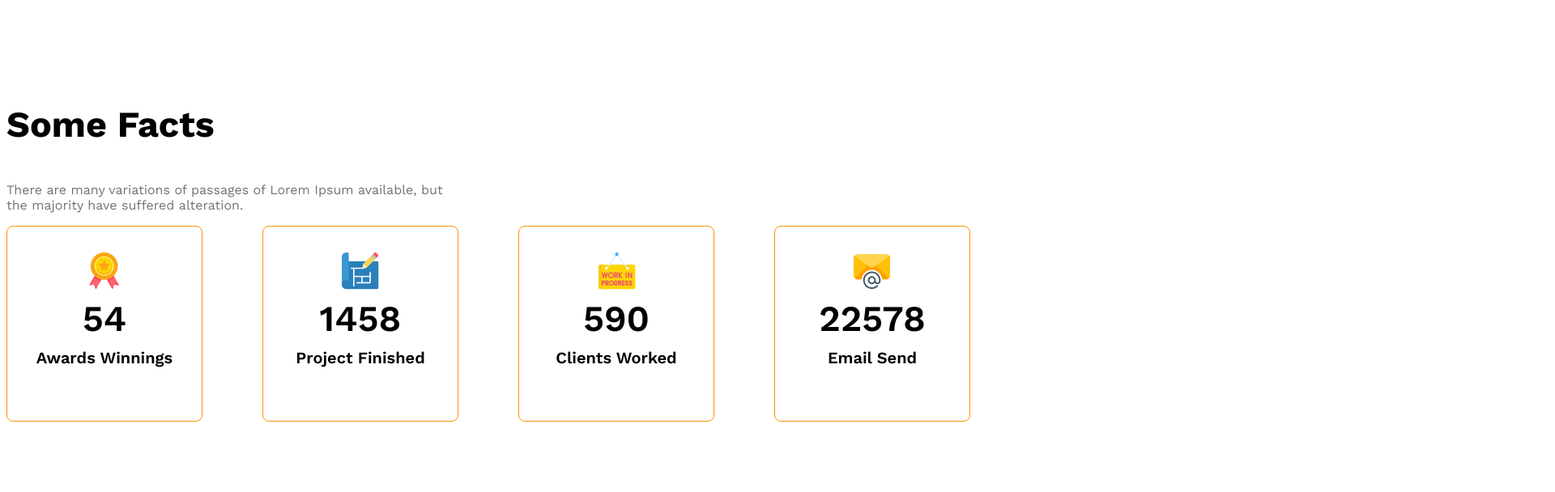
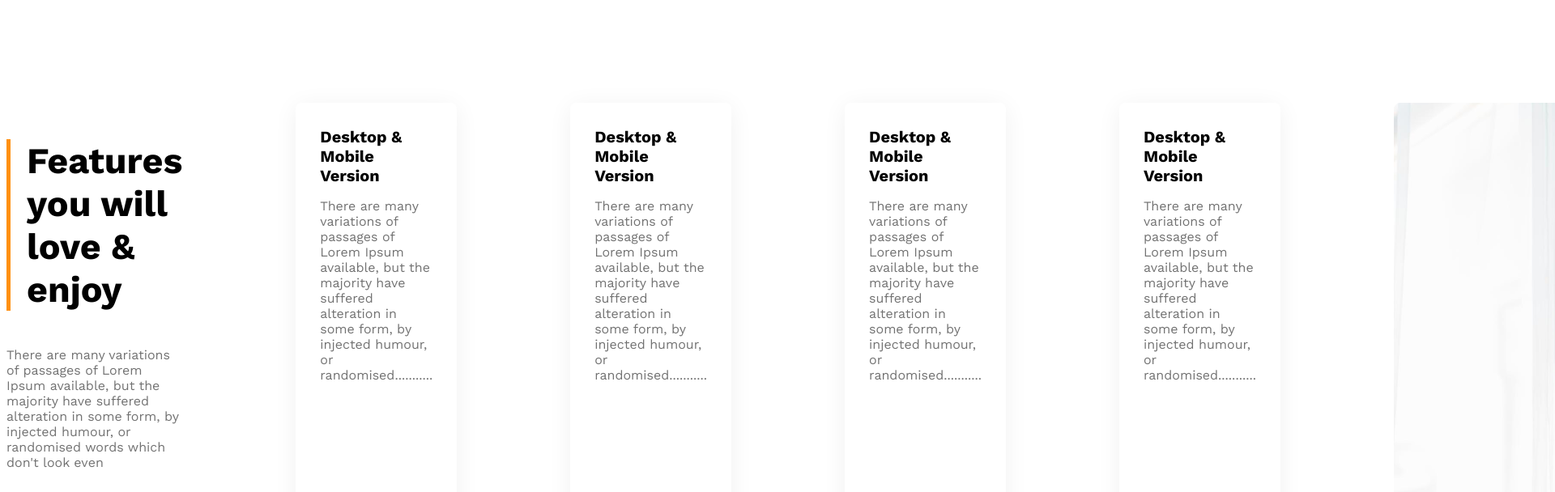
Before and after one commit to ShaheD922/g3-architects-website, a plain HTML site: page index.html in a window 1280 px wide. Shown: the part 1868-2476 px from the top of the page at 81% size, 1920 px wide, since content can reach past the window. Drawn offline with nearby package versions, Linux system fonts and the light colour scheme.

Commit message:
added features card and image

```diff
--- a/index.html
+++ b/index.html
@@ -50,7 +50,59 @@
     </div>
   </section>
 
-  <!--features will enjoy  -->
+<!-- feature section start -->
+
+<section class="features display-flex">
+
+  <div>
+   <h3 id="feature-section-title" class="section-title">Features you will<br>love & enjoy</h3>
+
+  <p class="text-light-gray">There are many variations of passages of Lorem Ipsum available, but the majority have suffered alteration in some form, by injected humour, or randomised words which don't look even</p>
+
+  <!-- feature  card container -->
+
+</div>
+<div class="feature-card">
+  <h4 class="feature-title">Desktop & Mobile Version</h4>
+
+  <p class="text-light-gray">There are many variations of passages of Lorem Ipsum available, but the majority have suffered alteration in some form, by injected humour, or randomised...........</p>
+</div>
+
+<div class="feature-card">
+  <h4 class="feature-title">Desktop & Mobile Version</h4>
+
+  <p class="text-light-gray">There are many variations of passages of Lorem Ipsum available, but the majority have suffered alteration in some form, by injected humour, or randomised...........</p>
+</div>
+
+<div class="feature-card">
+  <h4 class="feature-title">Desktop & Mobile Version</h4>
+
+  <p class="text-light-gray">There are many variations of passages of Lorem Ipsum available, but the majority have suffered alteration in some form, by injected humour, or randomised...........</p>
+</div>
+
+<div class="feature-card">
+  <h4 class="feature-title">Desktop & Mobile Version</h4>
+
+  <p class="text-light-gray">There are many variations of passages of Lorem Ipsum available, but the majority have suffered alteration in some form, by injected humour, or randomised...........</p>
+</div>
+  <div>
+
+    <img src="images/architect.png" alt="">
+
+<button id="experience-badge" class="btn-primary">
+  <span id="experience-year">10+Years</span>
+  <br>
+  <span>Experience</span>
+</button>
+
+  </div>
+
+</section>
+
+
+
+
+  <!--some fact  -->
 
 <section>
 
@@ -91,7 +143,7 @@
 
 </section>
 
-<!-- some facts -->
+<!-- sponsor -->
  <section class="our-sponsor">
 
 <div class="sponsor-info">
--- a/styles/style.css
+++ b/styles/style.css
@@ -130,7 +130,36 @@ font-weight: 700;
 
     font-weight: 500;
 }
+/* feature section related style */
 
+.features{
+
+    gap:140px
+}
+
+
+#feature-section-title{
+
+    border-left: 5px solid #FF900E;
+    padding-left: 20px;
+}
+
+.feature-card{
+     padding: 30px;
+     border-radius: 8px;
+    box-shadow: 0 4px 30px 0 rgba(0,0,0,0.06);
+    margin-bottom: 20px;
+
+}
+
+.feature-card .feature-title{
+
+    font-weight: 600px;
+    font-size: 1.25rem;
+    margin-top: 0px;
+    margin-bottom: 0px;
+
+}
 
 /* some facts related styles */
 
@@ -138,8 +167,6 @@ font-weight: 700;
 
     display: grid;
     grid-template-columns: repeat(4,1fr);
-
-
 
 }
 .fact-card{
```
